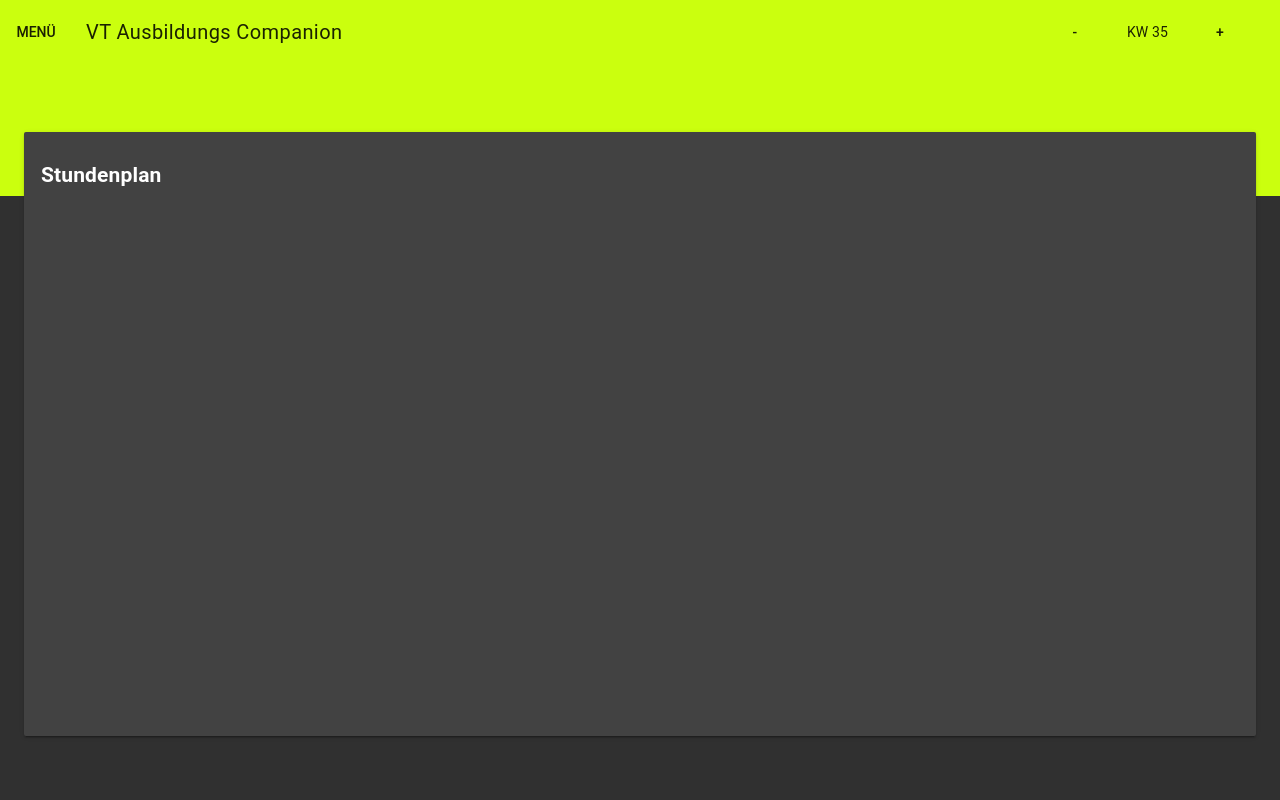
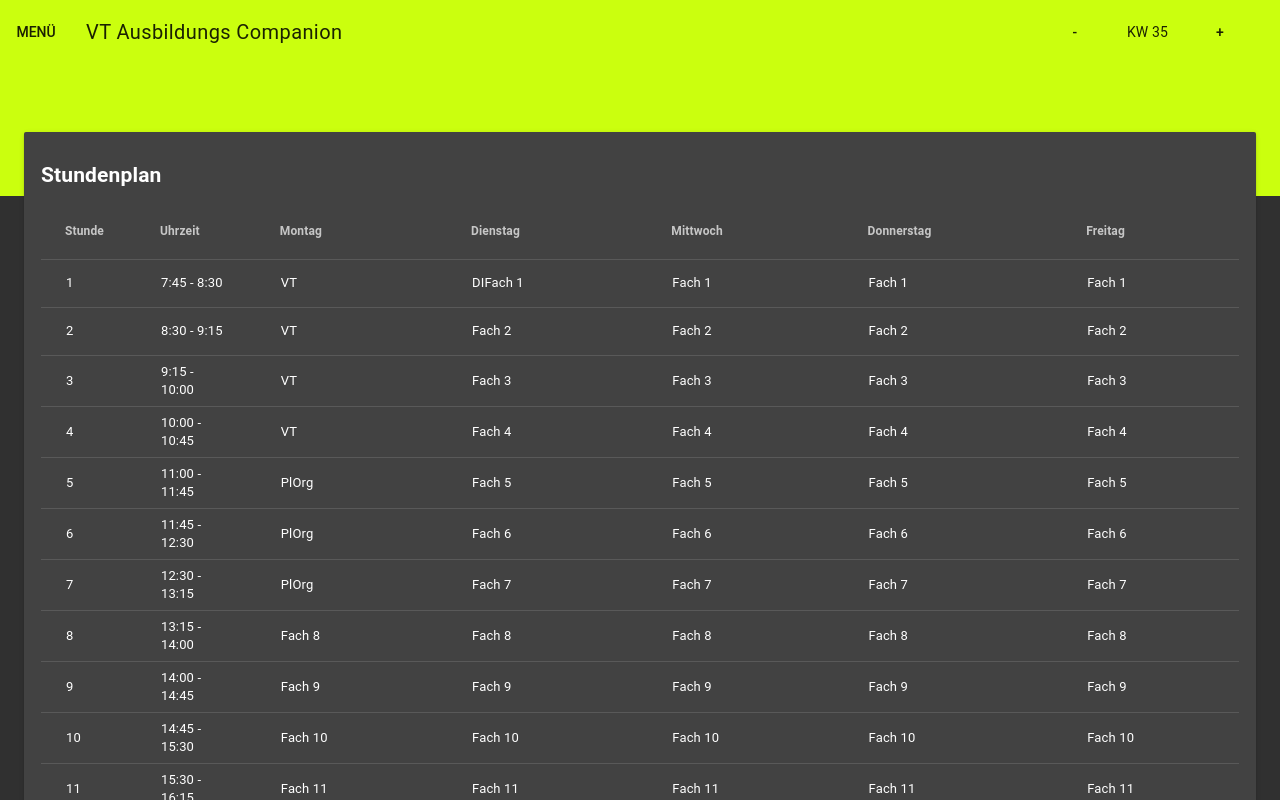
Before and after one commit to tlautensc/VTAusbildungCompanion, a Vue app: page /stundenplan in a window 1280 px wide. Built offline with nearby package versions, Linux system fonts and the light colour scheme.

Commit message:
Basic Stundenplan

```diff
--- a/src/views/Stundenplan.vue
+++ b/src/views/Stundenplan.vue
@@ -1,15 +1,55 @@
 <template>
   <div>
     <h2>Stundenplan</h2>
+    <md-table>
+      <md-table-row>
+        <md-table-head style="width: 3%">Stunde</md-table-head>
+        <md-table-head style="width: 10%">Uhrzeit</md-table-head>
+        <md-table-head>Montag</md-table-head>
+        <md-table-head>Dienstag</md-table-head>
+        <md-table-head>Mittwoch</md-table-head>
+        <md-table-head>Donnerstag</md-table-head>
+        <md-table-head>Freitag</md-table-head>
+      </md-table-row>
+      <md-table-row v-for="(item, index) in zeiten" :key="index">
+        <md-table-cell> {{index + 1}} </md-table-cell>
+        <md-table-cell> {{item}} </md-table-cell>
+        <md-table-cell v-for="(item) in faecher" :key="item"> {{item[index]}} </md-table-cell>
+      </md-table-row>
+    </md-table>
+
   </div>
 </template>
 
 <script>
 export default {
+  data: () => ({
+    zeiten:
+    [
+      '7:45 - 8:30',
+      '8:30 - 9:15',
+      '9:15 - 10:00',
+      '10:00 - 10:45',
+      '11:00 - 11:45',
+      '11:45 - 12:30',
+      '12:30 - 13:15',
+      '13:15 - 14:00',
+      '14:00 - 14:45',
+      '14:45 - 15:30',
+      '15:30 - 16:15',
+      '16:15 - 17:00'
+    ],
+    faecher: [
+      ['VT', 'VT', 'VT', 'VT', 'PlOrg', 'PlOrg', 'PlOrg', 'Fach 8', 'Fach 9', 'Fach 10', 'Fach 11', 'Fach 12'],
+      ['DIFach 1', 'Fach 2', 'Fach 3', 'Fach 4', 'Fach 5', 'Fach 6', 'Fach 7', 'Fach 8', 'Fach 9', 'Fach 10', 'Fach 11', 'Fach 12'],
+      ['Fach 1', 'Fach 2', 'Fach 3', 'Fach 4', 'Fach 5', 'Fach 6', 'Fach 7', 'Fach 8', 'Fach 9', 'Fach 10', 'Fach 11', 'Fach 12'],
+      ['Fach 1', 'Fach 2', 'Fach 3', 'Fach 4', 'Fach 5', 'Fach 6', 'Fach 7', 'Fach 8', 'Fach 9', 'Fach 10', 'Fach 11', 'Fach 12'],
+      ['Fach 1', 'Fach 2', 'Fach 3', 'Fach 4', 'Fach 5', 'Fach 6', 'Fach 7', 'Fach 8', 'Fach 9', 'Fach 10', 'Fach 11', 'Fach 12'],
+      ]
 
-}
+  })
+};
 </script>
 
 <style>
-
 </style>
```
